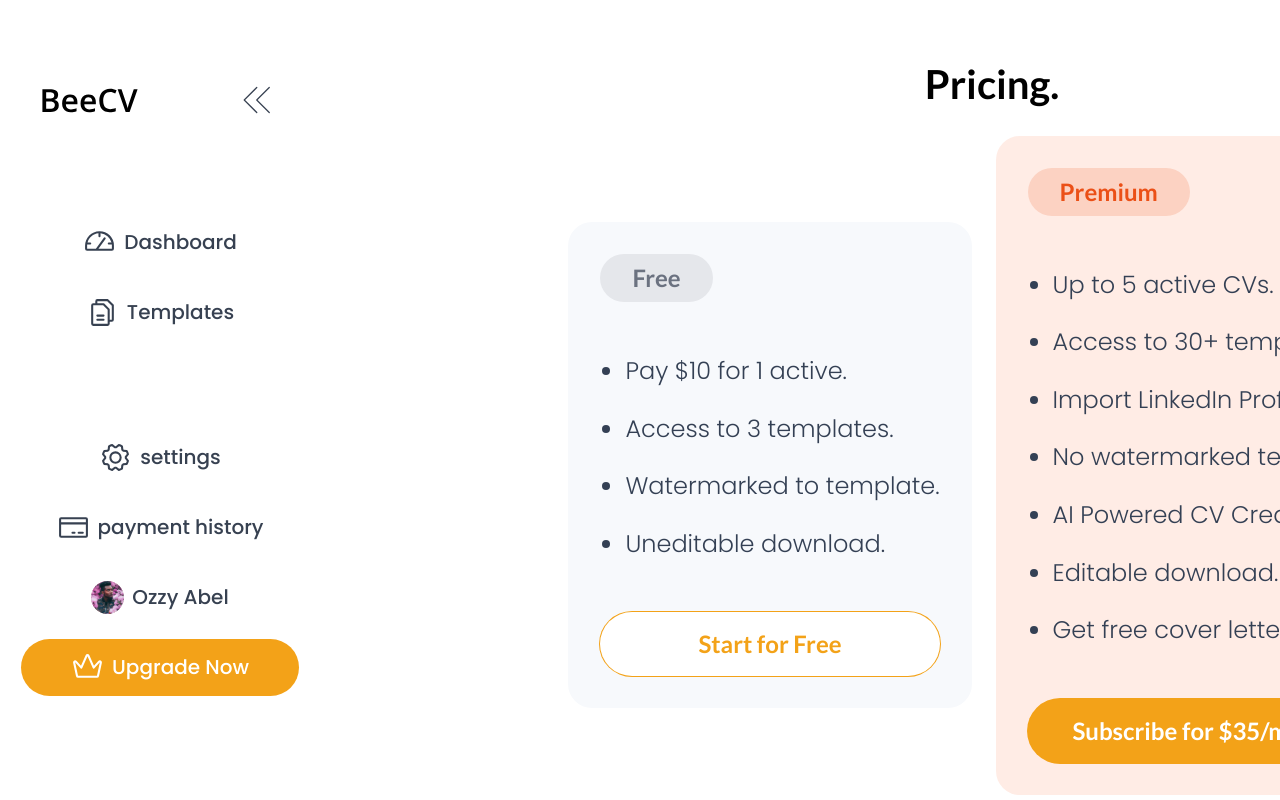
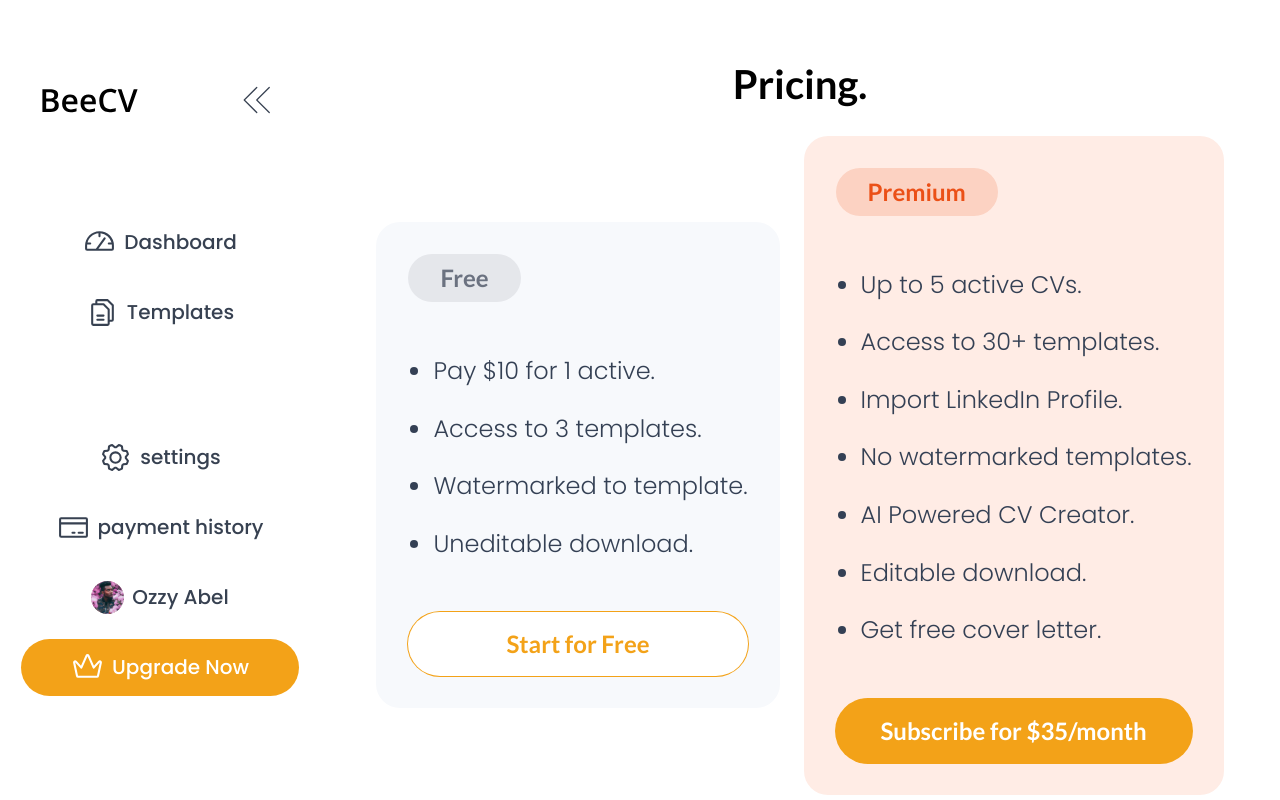
Before and after one commit to Lycan-Xx/test-4, a React (Vite) app: page /upgrade in a window 1280 px wide. Built offline with nearby package versions, Linux system fonts and the light colour scheme.

Commit message:
Upgrade-page smooth load

```diff
--- a/src/components/pages/UpgradeSubscription.jsx
+++ b/src/components/pages/UpgradeSubscription.jsx
@@ -2,8 +2,14 @@ import React from "react"
 
 const UpgradeSubscription = () => {
  return (
-  <section class="flex flex-col md:items-center align-middle h-full w-screen">
-   <h4 className="font-lato text-2xl  md:text-[40px] font-bold leading-[150%] my-4 ml-3 md:ml-0">Pricing.</h4>
+  <section
+   data-aos="fade-up"
+   data-aos-duration="500"
+   className="flex flex-col md:items-center align-middle h-full w-full md:w-[70vw]"
+  >
+   <h4 className="font-lato text-2xl  md:text-[40px] font-bold leading-[150%] my-4 ml-3 md:ml-0">
+    Pricing.
+   </h4>
    <section class="flex flex-col md:flex-row gap-x-6 h-full justify-center items-center gap-y-12">
     <article class="font-poppins bg-[#f7f9fc] rounded-[24px] p-8 flex flex-col items-start justify-center">
      <p class="font-lato font-bold text-base md:text-2xl text-gray-500  bg-gray-200 px-8 py-2 rounded-[68px] w-min">
```
